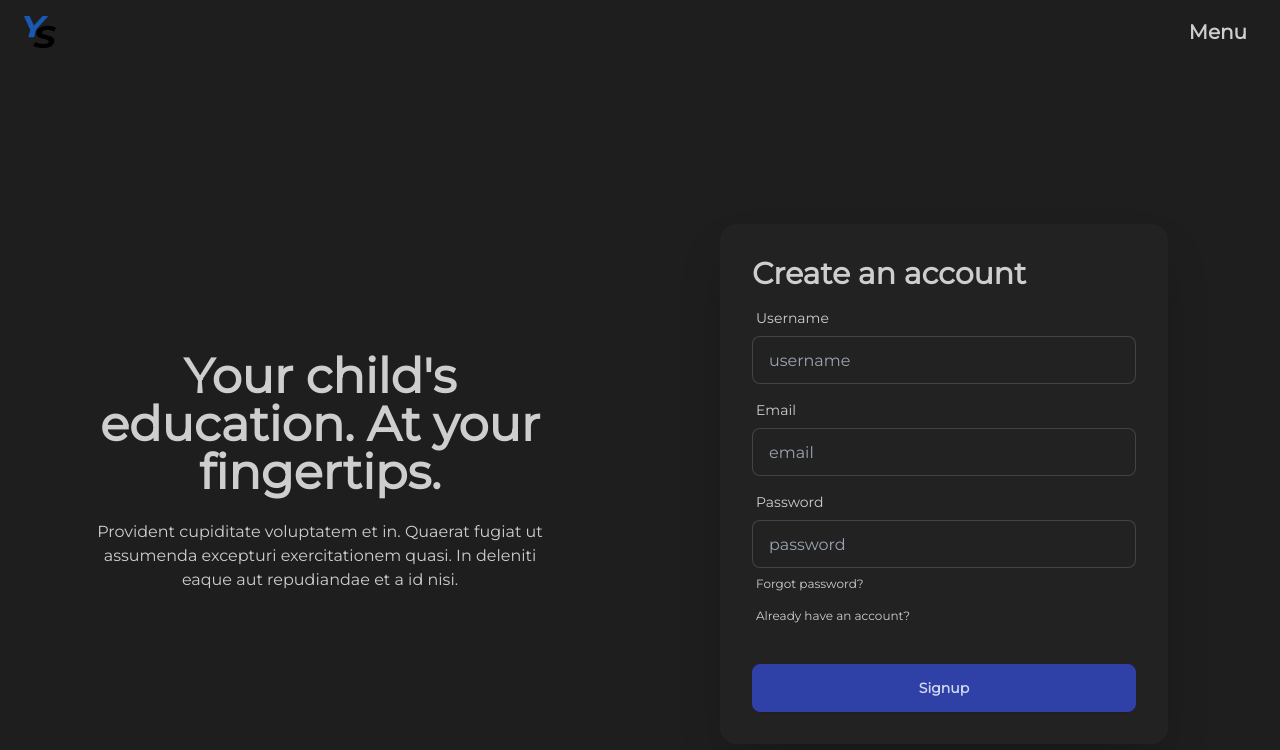
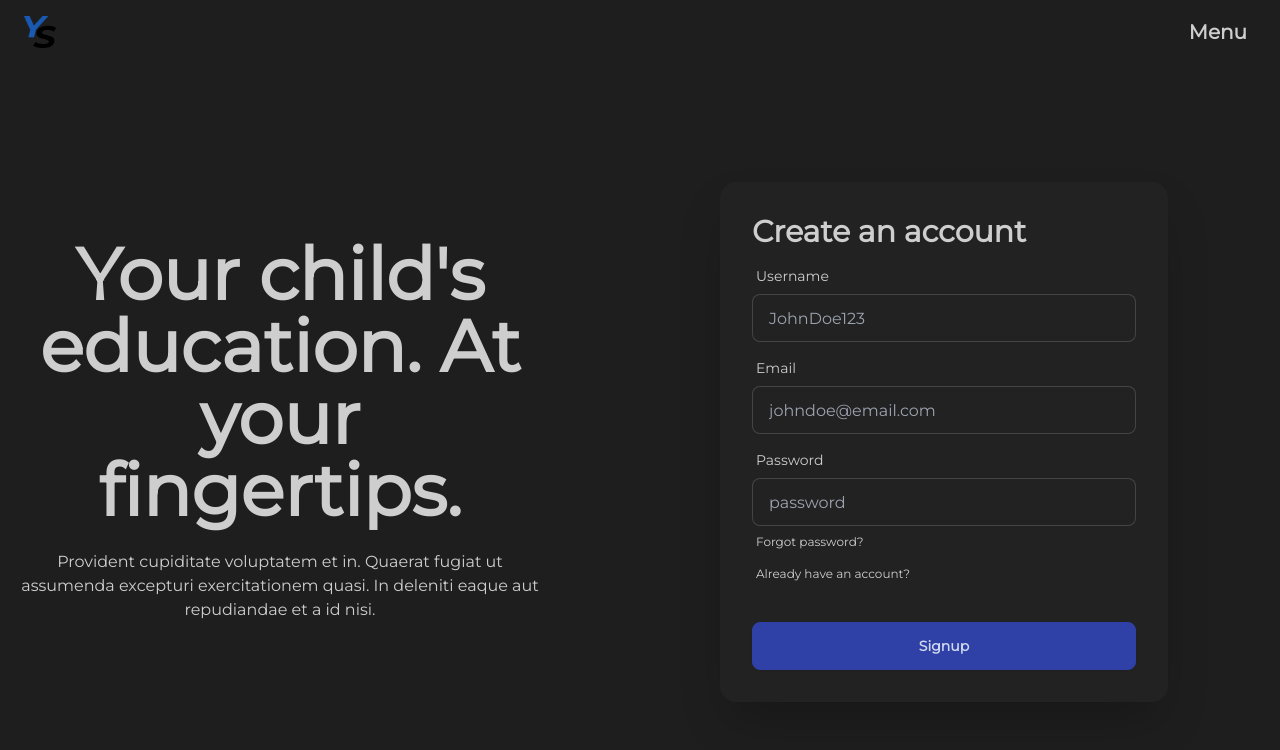
Before and after one commit to AndrewCMonson/your-schools, a React (Vite) app in the folder frontend/: page /signup in a window 1280 px wide. Shown: the top 750 px of the page. Built offline with nearby package versions, Linux system fonts and the light colour scheme.

Commit message:
created separate signup form and UseLocationButton
button currently only works if clicked twice

```diff
--- /dev/null
+++ b/frontend/src/components/SignUpForm.tsx
@@ -0,0 +1,128 @@
+import { useMutation } from "@apollo/client";
+import { FormEvent, MouseEvent, useState } from "react";
+import { toast } from "react-toastify";
+import { useNavigate } from "react-router-dom";
+import { useSessionStore } from "../stores/session";
+import { ADD_USER } from "../utils/mutations";
+
+interface UserFormData {
+  username: string;
+  email: string;
+  password: string;
+}
+
+export const SignupForm = () => {
+  const navigate = useNavigate();
+  const { setUser } = useSessionStore();
+
+  const [userFormData, setUserFormData] = useState<UserFormData>({
+    username: "",
+    email: "",
+    password: "",
+  });
+
+  const [addUser] = useMutation(ADD_USER, {
+    onCompleted: ({ addUser }) => {
+      setUser(addUser.user);
+      navigate("/");
+    },
+    onError: (e) => {
+      console.error(e);
+      toast.error("An error occurred. Please try again");
+    },
+  });
+
+  const handleInputChange = (event: FormEvent<HTMLInputElement>) => {
+    const { name, value } = event.target as HTMLInputElement;
+    setUserFormData({ ...userFormData, [name]: value });
+  };
+
+  const handleSignupFormSubmit = async (
+    event: MouseEvent<HTMLButtonElement> | FormEvent<HTMLButtonElement>,
+  ) => {
+    event.preventDefault();
+
+    if (
+      !userFormData.username ||
+      !userFormData.email ||
+      !userFormData.password
+    ) {
+      toast.error("Please fill out all fields");
+      return;
+    }
+
+    await addUser({
+      variables: { ...userFormData },
+    });
+  };
+
+  return (
+    <>
+      <div className="card shrink-0 w-full md:max-w-md lg:max-w-md shadow-2xl bg-base-100">
+        <form className="card-body">
+          <div>
+            <h1 className="font-bold text-2xl lg:text-3xl">
+              Create an account
+            </h1>
+          </div>
+          <div className="form-control">
+            <label className="label">
+              <span className="label-text">Username</span>
+            </label>
+            <input
+              name="username"
+              placeholder="JohnDoe123"
+              className="input input-bordered"
+              required
+              onChange={handleInputChange}
+            />
+          </div>
+          <div className="form-control">
+            <label className="label">
+              <span className="label-text">Email</span>
+            </label>
+            <input
+              name="email"
+              type="email"
+              placeholder="johndoe@email.com"
+              className="input input-bordered"
+              required
+              onChange={handleInputChange}
+            />
+          </div>
+          <div className="form-control">
+            <label className="label">
+              <span className="label-text">Password</span>
+            </label>
+            <input
+              name="password"
+              type="password"
+              placeholder="password"
+              className="input input-bordered"
+              required
+              onChange={handleInputChange}
+            />
+            <label className="label">
+              <a href="#" className="label-text-alt link link-hover">
+                Forgot password?
+              </a>
+            </label>
+            <label className="label">
+              <a href="/login" className="label-text-alt link link-hover">
+                Already have an account?
+              </a>
+            </label>
+          </div>
+          <div className="form-control mt-6">
+            <button
+              className="btn btn-primary"
+              onClick={handleSignupFormSubmit}
+            >
+              Signup
+            </button>
+          </div>
+        </form>
+      </div>
+    </>
+  );
+};
--- /dev/null
+++ b/frontend/src/components/UseLocationButton.tsx
@@ -0,0 +1,49 @@
+// This button currently doesn't work properly. When pressed, it updates the url params, but the page doesn't update.
+// It should update the url params and then redirect to the /schools page.
+
+import { ReactElement } from "react";
+import { useNavigate } from "react-router-dom";
+
+type LocationDataProps = {
+  long_name: string;
+  short_name: string;
+  types: string[];
+};
+
+export const UseLocationButton = (): ReactElement => {
+  const navigate = useNavigate();
+
+  const handleUseLocationClick = (): void => {
+    if (navigator.geolocation) {
+      navigator.geolocation.getCurrentPosition((position) => {
+        const { latitude, longitude } = position.coords;
+        fetch(
+          `https://maps.googleapis.com/maps/api/geocode/json?latlng=${latitude},${longitude}&key=${
+            import.meta.env.VITE_GOOGLE_MAPS_API_KEY
+          }`,
+        )
+          .then((response) => response.json())
+          .then((data) => {
+            const zipcode = data.results[0]?.address_components.find(
+              (component: LocationDataProps) =>
+                component.types.includes("postal_code"),
+            ).long_name;
+
+            if (!zipcode) {
+              navigate("/schools");
+              return;
+            }
+            navigate(`/schools?zipcode=${zipcode}`);
+          });
+      });
+    } else {
+      navigate("/schools");
+    }
+  };
+
+  return (
+    <button className="btn btn-primary" onClick={handleUseLocationClick}>
+      Use My Location
+    </button>
+  );
+};
--- a/frontend/src/screens/SchoolsScreen.tsx
+++ b/frontend/src/screens/SchoolsScreen.tsx
@@ -5,6 +5,7 @@ import { School, PageTitle, SearchBar } from "../components";
 import { useGetSchools } from "../hooks/useGetSchools";
 import { LoadingScreen } from ".";
 import { School as SchoolType } from "../__generatedTypes__/graphql";
+import { UseLocationButton } from "../components/UseLocationButton";
 
 export const SchoolsScreen = (): ReactElement => {
   const [searchParams, setSearchParams] = useSearchParams();
@@ -35,6 +36,7 @@ export const SchoolsScreen = (): ReactElement => {
           setSearch={setSearch}
           setZipcode={setZipcode}
         />
+        <UseLocationButton />
 
         {schools.length === 0 && search ? (
           <div className="text-center text-2xl mt-8">No schools found</div>
--- a/frontend/src/screens/SignUpScreen.tsx
+++ b/frontend/src/screens/SignUpScreen.tsx
@@ -1,67 +1,18 @@
-import { ADD_USER } from "../utils/mutations";
-import { FormEvent, MouseEvent, useEffect } from "react";
-import { useMutation } from "@apollo/client";
-import { ReactElement, useState, useRef } from "react";
-import { toast } from "react-toastify";
+import { useEffect } from "react";
+import { ReactElement, useRef } from "react";
 import { useSessionStore } from "../stores/session";
 import { useNavigate } from "react-router-dom";
-
-interface UserFormData {
-  username: string;
-  email: string;
-  password: string;
-}
+import { SignupForm } from "../components/SignUpForm";
 
 export const SignupScreen = (): ReactElement => {
   const navigate = useNavigate();
   const formRef = useRef<HTMLDivElement>(null);
-  const { user, setUser } = useSessionStore();
+  const { user } = useSessionStore();
 
   const scrollToForm = () => {
     if (formRef.current) {
       formRef.current.scrollIntoView({ behavior: "smooth" });
     }
-  };
-
-  const [userFormData, setUserFormData] = useState<UserFormData>({
-    username: "",
-    email: "",
-    password: "",
-  });
-
-  const [addUser] = useMutation(ADD_USER, {
-    onCompleted: ({ addUser }) => {
-      setUser(addUser.user);
-      navigate("/");
-    },
-    onError: (e) => {
-      console.error(e);
-      toast.error("An error occurred. Please try again");
-    },
-  });
-
-  const handleInputChange = (event: FormEvent<HTMLInputElement>) => {
-    const { name, value } = event.target as HTMLInputElement;
-    setUserFormData({ ...userFormData, [name]: value });
-  };
-
-  const handleSignupFormSubmit = async (
-    event: MouseEvent<HTMLButtonElement> | FormEvent<HTMLButtonElement>,
-  ) => {
-    event.preventDefault();
-
-    if (
-      !userFormData.username ||
-      !userFormData.email ||
-      !userFormData.password
-    ) {
-      toast.error("Please fill out all fields");
-      return;
-    }
-
-    await addUser({
-      variables: { ...userFormData },
-    });
   };
 
   useEffect(() => {
@@ -74,12 +25,12 @@ export const SignupScreen = (): ReactElement => {
     <>
       <section
         id="loginSignupScreen"
-        className="h-full w-full pt-5 flex flex-col lg:flex-row justify-center items-center bg-base-200"
+        className="min-h-full w-full pt-5 flex flex-col lg:flex-row justify-center items-center bg-base-200"
       >
-        <div className="hero lg:flex lg:justify-end lg:w-1/2 bg-base-200 lg:mr-40 min-h-screen lg:mt-0">
+        <div className="hero bg-base-200 min-h-screen lg:flex lg:justify-end lg:w-1/2 lg:mr-40 lg:min-h-0 lg:mt-0">
           <div className="hero-content text-center mb-24 lg:mb-0">
-            <div className="max-w-md">
-              <h1 className="text-5xl font-bold">
+            <div className="max-w-md md:max-w-xl">
+              <h1 className="font-bold text-5xl  md:text-6xl xl:text-7xl ">
                 Your child&apos;s education. At your fingertips.
               </h1>
               <p className="py-6">
@@ -96,72 +47,11 @@ export const SignupScreen = (): ReactElement => {
             </div>
           </div>
         </div>
-        <div className="hero lg:flex lg:w-1/2 bg-base-200" ref={formRef}>
-          <div className="card shrink-0 w-full max-w-xs lg:max-w-md shadow-2xl bg-base-100 mb-40 lg:mb-0">
-            <form className="card-body">
-              <div>
-                <h1 className="font-bold text-2xl lg:text-3xl">
-                  Create an account
-                </h1>
-              </div>
-              <div className="form-control">
-                <label className="label">
-                  <span className="label-text">Username</span>
-                </label>
-                <input
-                  name="username"
-                  placeholder="username"
-                  className="input input-bordered"
-                  required
-                  onChange={handleInputChange}
-                />
-              </div>
-              <div className="form-control">
-                <label className="label">
-                  <span className="label-text">Email</span>
-                </label>
-                <input
-                  name="email"
-                  type="email"
-                  placeholder="email"
-                  className="input input-bordered"
-                  required
-                  onChange={handleInputChange}
-                />
-              </div>
-              <div className="form-control">
-                <label className="label">
-                  <span className="label-text">Password</span>
-                </label>
-                <input
-                  name="password"
-                  type="password"
-                  placeholder="password"
-                  className="input input-bordered"
-                  required
-                  onChange={handleInputChange}
-                />
-                <label className="label">
-                  <a href="#" className="label-text-alt link link-hover">
-                    Forgot password?
-                  </a>
-                </label>
-                <label className="label">
-                  <a href="/login" className="label-text-alt link link-hover">
-                    Already have an account?
-                  </a>
-                </label>
-              </div>
-              <div className="form-control mt-6">
-                <button
-                  className="btn btn-primary"
-                  onClick={handleSignupFormSubmit}
-                >
-                  Signup
-                </button>
-              </div>
-            </form>
-          </div>
+        <div
+          className="hero flex justify-center lg:flex-row lg:justify-start lg:w-1/2 w-3/4 bg-base-200 min-h-screen lg:min-h-0"
+          ref={formRef}
+        >
+          <SignupForm />
         </div>
       </section>
     </>
--- a/frontend/src/screens/index.tsx
+++ b/frontend/src/screens/index.tsx
@@ -6,7 +6,6 @@ import { SchoolScreen } from "./SchoolScreen";
 import { LoginScreen } from "./LoginScreen";
 import { SchoolsScreen } from "./SchoolsScreen";
 import { SignupScreen } from "./SignUpScreen";
-
 
 export {
   FourOhFourScreen,
```
Also changed, not shown: frontend/src/screens/HomeScreen.tsx (+7 -43 lines).
